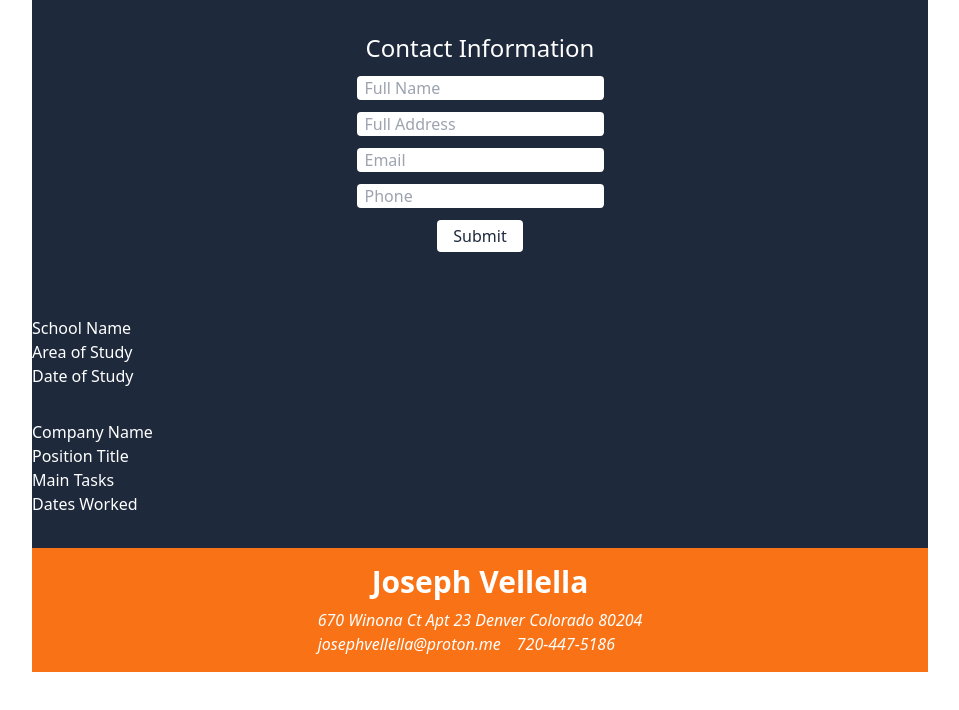
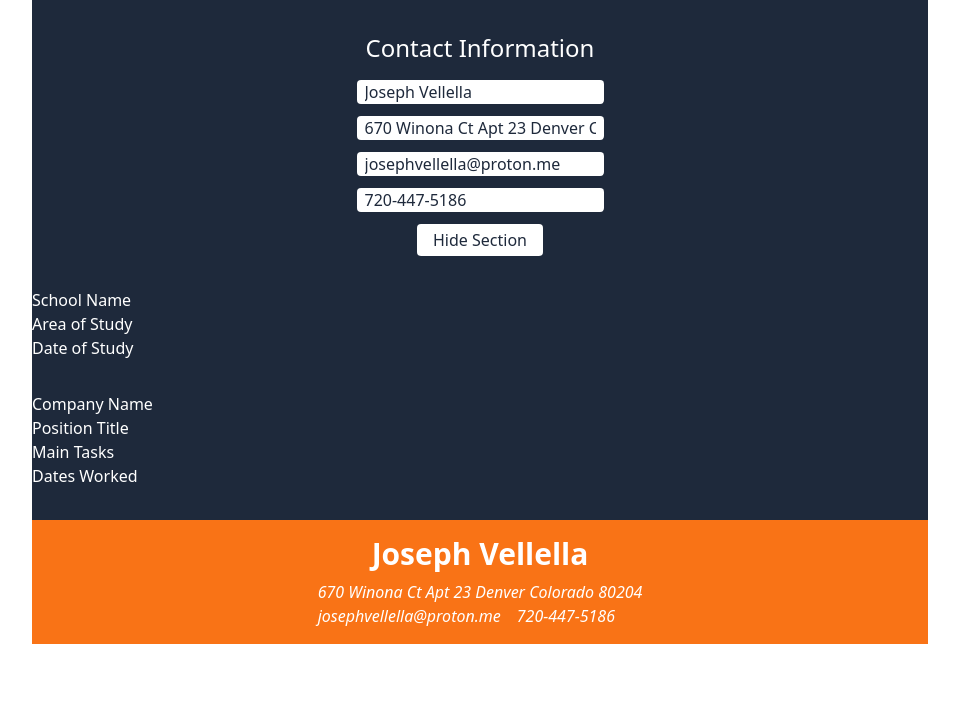
Before and after one commit to TimeApollo/cv-application, a React (Vite) app: page / in a window 1280 px wide. Shown: the top 710 px of the page, without its empty margins (160-1119 px from the left). Built offline with nearby package versions, Linux system fonts and the light colour scheme.

Commit message:
Conditionally render contact forms when finished/ready to edit.

```diff
--- a/src/components/Contact.jsx
+++ b/src/components/Contact.jsx
@@ -2,20 +2,32 @@ import React, { useState, useEffect } from 'react';
 
 export default function Contact(props) {
   console.log(props);
+  const [show, setShow] = useState(true);
 
   function handleSubmit(event) {
     event.preventDefault();
+    setShow((prevShow) => !prevShow);
   }
   return (
-    <div>
+    <div className="mt-8 flex flex-col items-center">
+      <h1 className="text-2xl"> Contact Information</h1>
+      {!show && (
+        <button
+          onClick={handleSubmit}
+          className="mt-2 rounded bg-white px-4 py-1 text-slate-800"
+        >
+          Edit Contact
+        </button>
+      )}
+      {show && (
         <form
           onSubmit={handleSubmit}
-        className="m-8 flex flex-col items-center gap-3"
+          className="mt-4 flex flex-col items-center gap-3"
         >
-        <h1 className="text-2xl"> Contact Information</h1>
           <div className="">
             <input
               onChange={props.handleChange}
+              value={props.contact.name}
               type="text"
               name="name"
               id="name"
@@ -27,6 +39,7 @@ export default function Contact(props) {
           <div>
             <input
               onChange={props.handleChange}
+              value={props.contact.address}
               type="text"
               name="address"
               id="address"
@@ -38,6 +51,7 @@ export default function Contact(props) {
           <div>
             <input
               onChange={props.handleChange}
+              value={props.contact.email}
               type="email"
               name="email"
               id="email"
@@ -49,6 +63,7 @@ export default function Contact(props) {
           <div>
             <input
               onChange={props.handleChange}
+              value={props.contact.phone}
               type="tel"
               name="phone"
               id="tel"
@@ -57,9 +72,10 @@ export default function Contact(props) {
             />
           </div>
           <button className="rounded bg-white px-4 py-1 text-slate-800">
-          Submit
+            Hide Section
           </button>
         </form>
+      )}
     </div>
   );
 }
```
Lines whose indentation alone changed are shown as unchanged.
